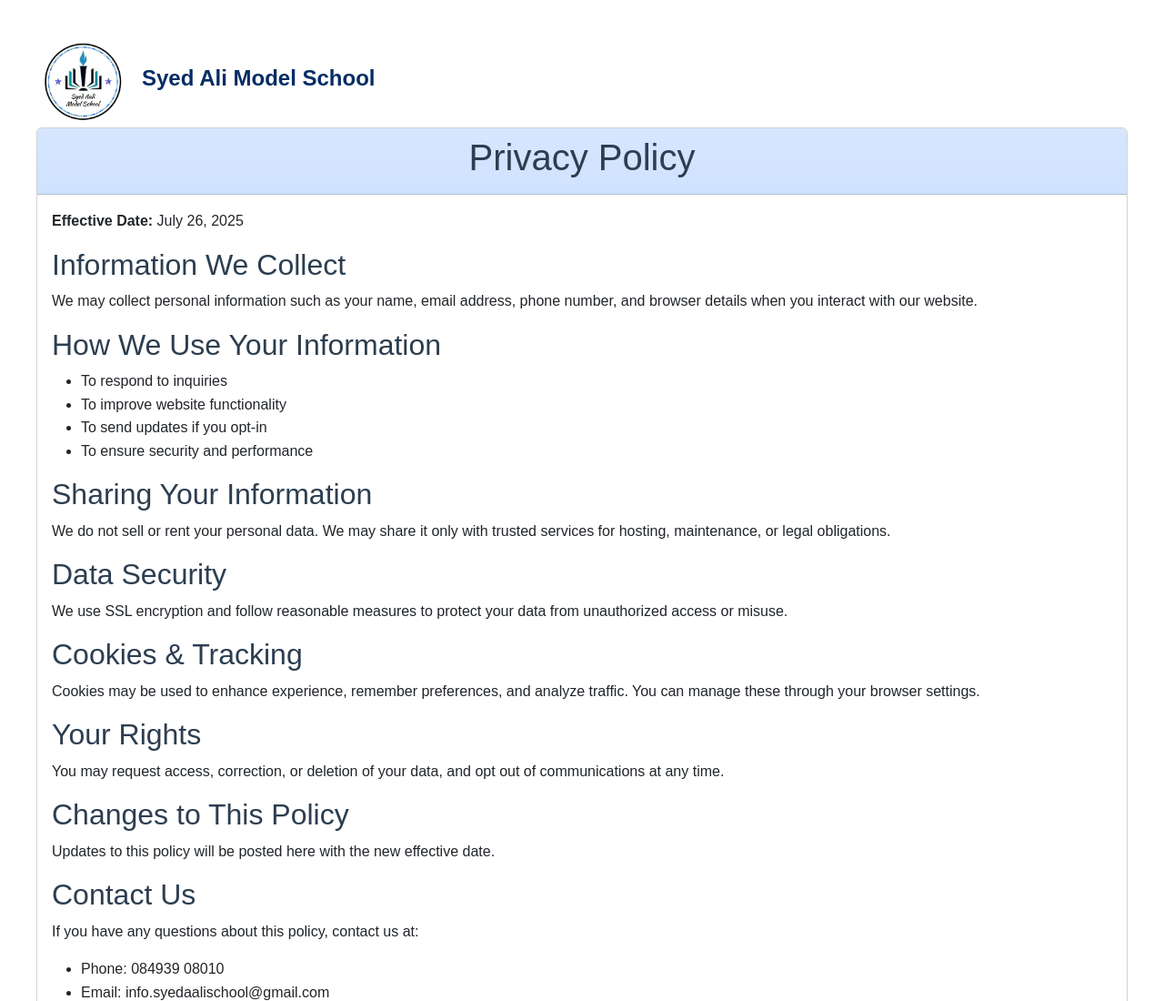
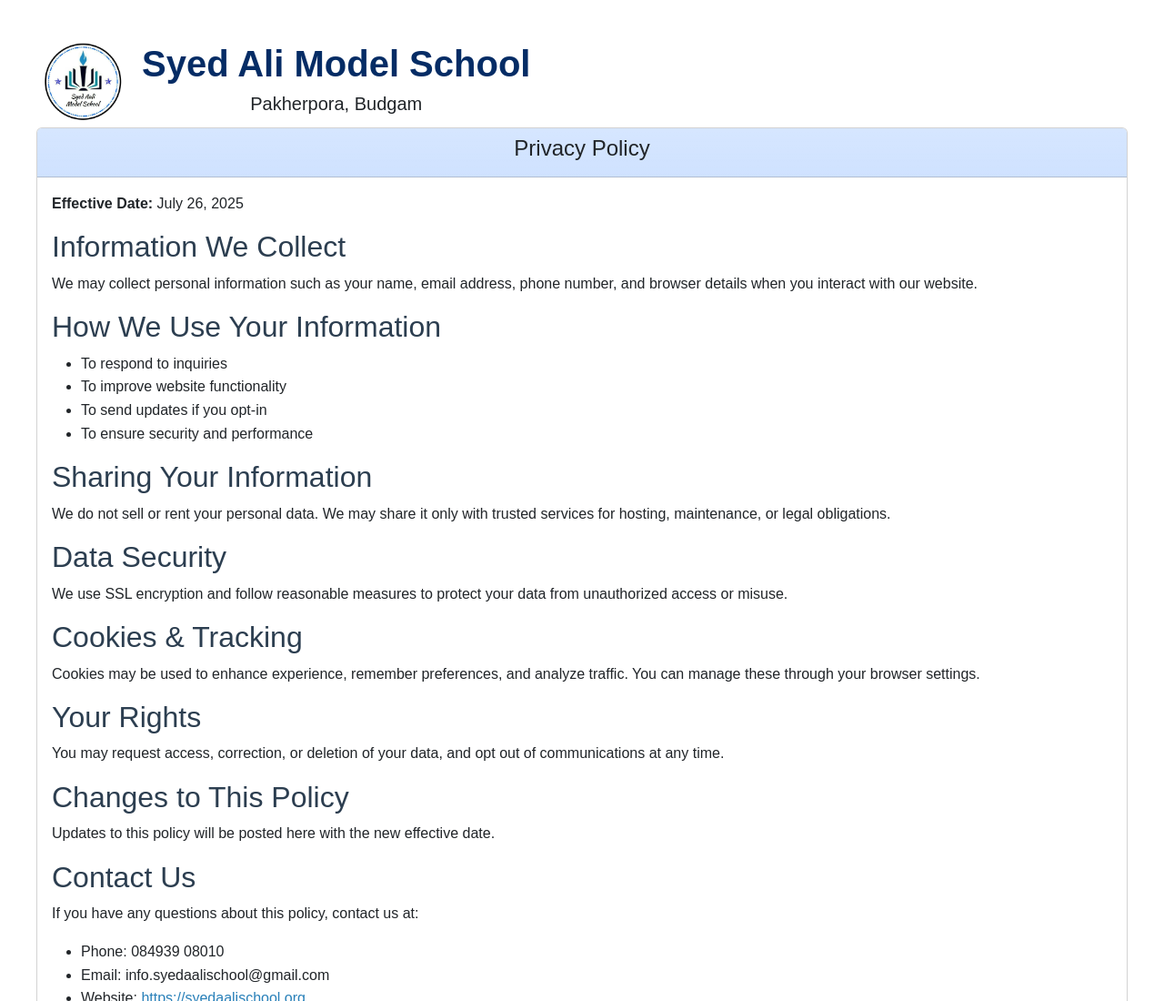
Before and after one commit to Syed-Aali/SyedAali, a plain HTML site: page privacy-policy.html in a window 1280 px wide. Shown: the top 1100 px of the page at 91% size. Drawn offline with nearby package versions, Linux system fonts and the light colour scheme.

Commit message:
updated privacy

```diff
--- a/privacy-policy.html
+++ b/privacy-policy.html
@@ -18,14 +18,14 @@
         <div class="d-flex align-items-center gap-3">
             <img src="./sams-logo.jpg" class="img-fluid " alt="" style="width: 100px; height: 100px;">
             <div>
-                <h4 class="text-primary-emphasis fw-semibold">Syed Ali Model School</h4
-                                                                                       >
+                <h1 class="text-primary-emphasis fw-semibold">Syed Ali Model School</h1>
+                <h5 class="text-dark text-center fw-medium">Pakherpora, Budgam</h5>
 
         </div>
     </header>
     <div class="card">
         <div class="card-header bg-primary-subtle bg-gradient text-center">
-            <h1>Privacy Policy</h1>
+            <h4>Privacy Policy</h4>
 
         </div>
         <div class="card-body">
```
